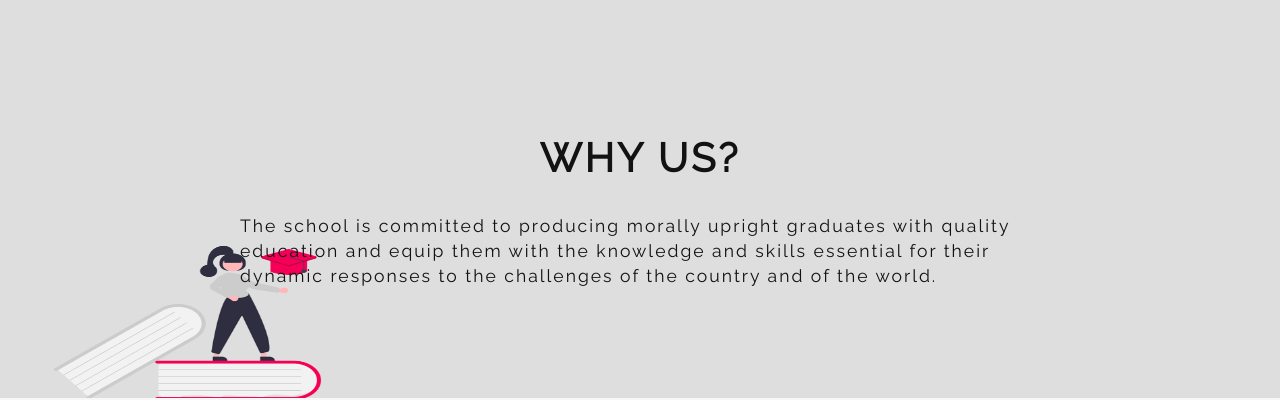
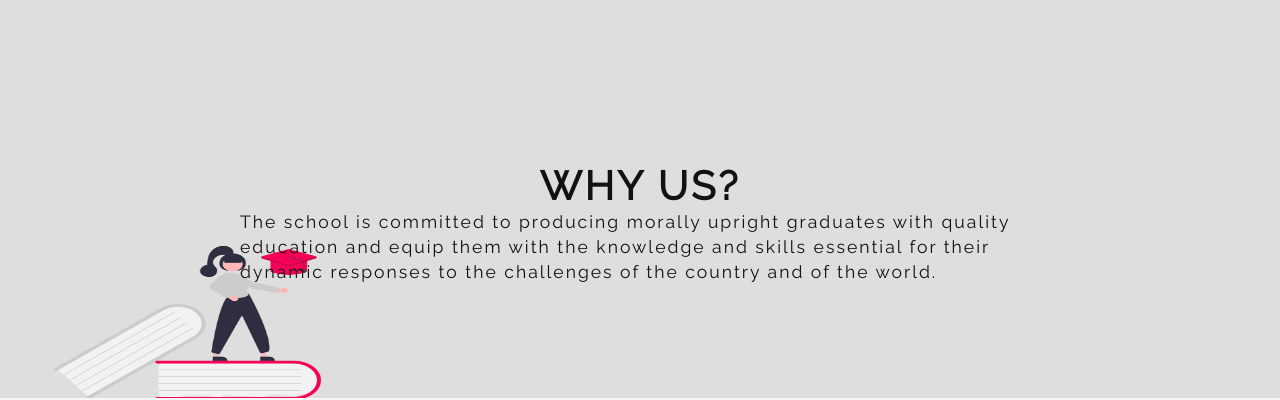
Before and after one commit to jaysonrealesdev/CATC-Website, a website: page index.html in a window 1280 px wide. Shown: the part 882-1282 px from the top of the page. Drawn offline with nearby package versions, Linux system fonts and the light colour scheme; files whose address does not match are found by name.

Commit message:
update by Jayson

```diff
--- a/css/main.css
+++ b/css/main.css
@@ -275,8 +275,8 @@ button.login:hover {
     align-items: center;
 }
 
-.why-us .title {
-    margin-top: -1.5rem;
+.why-us .title {/*
+    margin-top: -1.5rem; */
     font-size: 2.5rem;
     font-weight: 900;
     color: #121212;
@@ -284,8 +284,8 @@ button.login:hover {
     letter-spacing: 3px;
 }
 
-.why-us description {
-    margin-top: 2rem;
+.why-us description {/*
+    margin-top: 2rem; */
     width: 800px;
     color: #121212;
     justify-content: center;
--- a/index.html
+++ b/index.html
@@ -46,9 +46,14 @@
         <!-- || HERO SECTION -->
         <div class="hero">
             <div class="hero__section">
-                <h3 class="hero__title">Enroll <span>Today</span> and<br>Build <span class="career-text">Solid Career</span><br>with <span class="catc">CAT College<span class="inc">, Inc.</span></span></h3>
-                <a href="http://enroll.catcollege.edu.ph/enrollment/" class="hero__btn">Enroll Now</a>
-                <img src="images/curve-arrow.png" alt="Arrow" class="hero__arrow">
+                <div>
+                    <h3 class="hero__title">Enroll <span>Today</span> and<br>Build <span class="career-text">Solid Career</span><br>with <span class="catc">CAT College<span class="inc">, Inc.</span></span></h3>
+                </div>
+                <div>
+                    <a href="http://enroll.catcollege.edu.ph/enrollment/" class="hero__btn">Enroll Now</a>
+                    <img src="images/curve-arrow.png" alt="Arrow" class="hero__arrow">
+                </div>
+
                 <!-- <img src="images/10 SCENE.svg" alt="Studying" class="hero-img"> -->
             </div>
         </div>
@@ -60,7 +65,7 @@
             </description>
         </section>
 
-        <section id="courses" class="courses">
+        <div id="courses" class="courses">
             <h3 class="section-heading">Courses Offered</h3>
 
             <div class="courses__list">
@@ -103,7 +108,7 @@
                 <a href="">See more courses...</a>
             </div>
             <hr>
-        </section>
+        </div>
 
             <section class="campus" id="campus">
                 <h3 class="campus-heading">Campus</h3>
```
